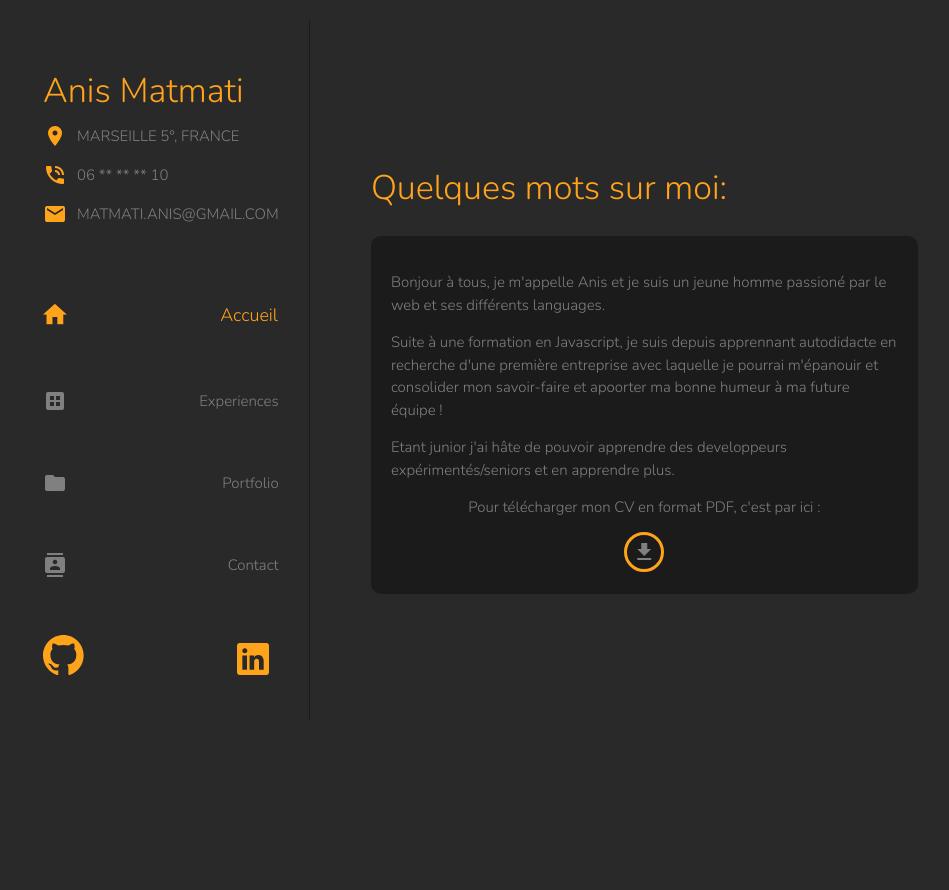
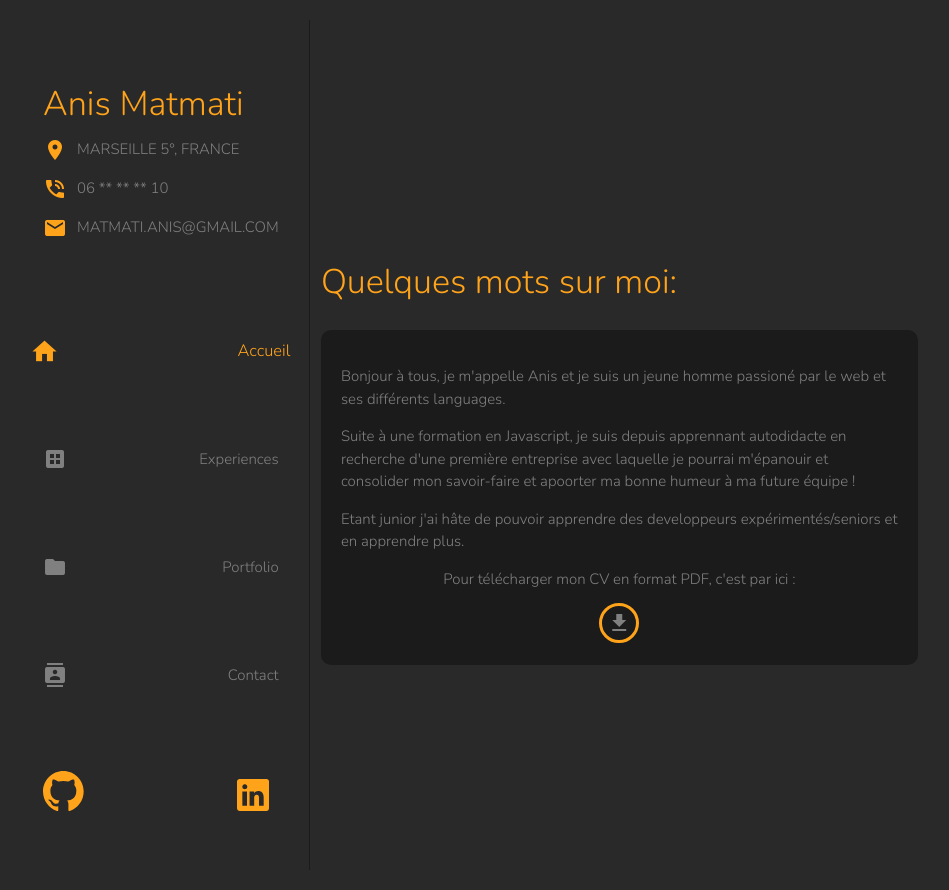
Before and after one commit to Wutzy/cv-react, a React (Create React App) app: page / in a window 1280 px wide. Shown: the whole page, without its empty margins (159-1108 px from the left). Before the commit the page ends 800 px from the top, so only its background shows below. Built offline with nearby package versions, Linux system fonts and the light colour scheme.

Commit message:
menu item custom (scaling on hover and selected)

```diff
--- a/src/components/menu/Menu.tsx
+++ b/src/components/menu/Menu.tsx
@@ -62,8 +62,8 @@ const Menu: FunctionComponent = () => {
                 />
                 </div>
                 {menuItems.map(item => (
-                    <div key={item.value} className={`menu-item grow ${item.isSelected ? 'selected' : ''}`} onClick={() => handleItemClick(item.value)}>
-                        <i className='material-icons'>{item.icon}</i><Link to={item.path}>{item.label}</Link>
+                    <div key={item.value} className={`menu-item ${item.isSelected ? 'selected' : ''}`}>
+                        <Link className='grow' to={item.path} onClick={() => handleItemClick(item.value)}><i className='material-icons'>{item.icon}</i>{item.label}</Link>
                     </div>
                 ))}
                 <div className='social-media'>
--- a/src/components/menu/menu.css
+++ b/src/components/menu/menu.css
@@ -54,20 +54,24 @@
         margin-left: 0;
     }
 
+    .menu-item > a {
+        display:flex;
+        align-items: center;
+        justify-content: space-between;
+        width: 100%;
+    }
+
     .material-icons {
         color: #808080;
-
     }
 
     .selected > a {
-        padding: 5px;
         color: #ffa31a;
-        transform: scale(1.2);
+        transform: scale(1.1);
     }
-    .selected > .material-icons {
+    .selected > a > .material-icons {
         color: #ffa31a;
-
-        transform: scale(1.2);
+        transform: scale(1.1);
     }
 
     .social-media {
--- a/src/style.css
+++ b/src/style.css
@@ -46,8 +46,8 @@ h4 {
 @media only screen and (min-width: 768px) {
 
     .content {
-        min-height: 700px;
-        padding: 50px 0px 0px 50px;
+        min-height: 850px;
+        padding: 50x 0px 0px 50px;
         border-left: 1px solid #1b1b1b;
     }
 }
```
